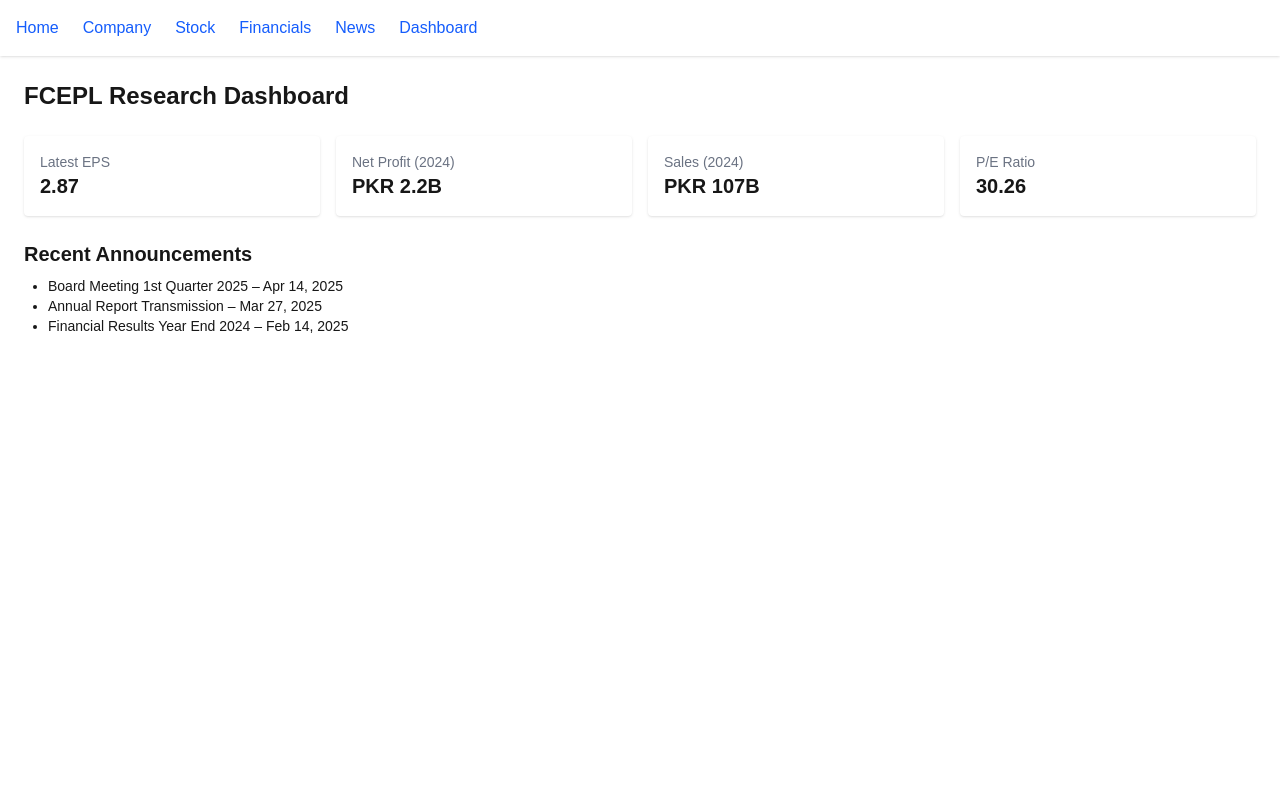
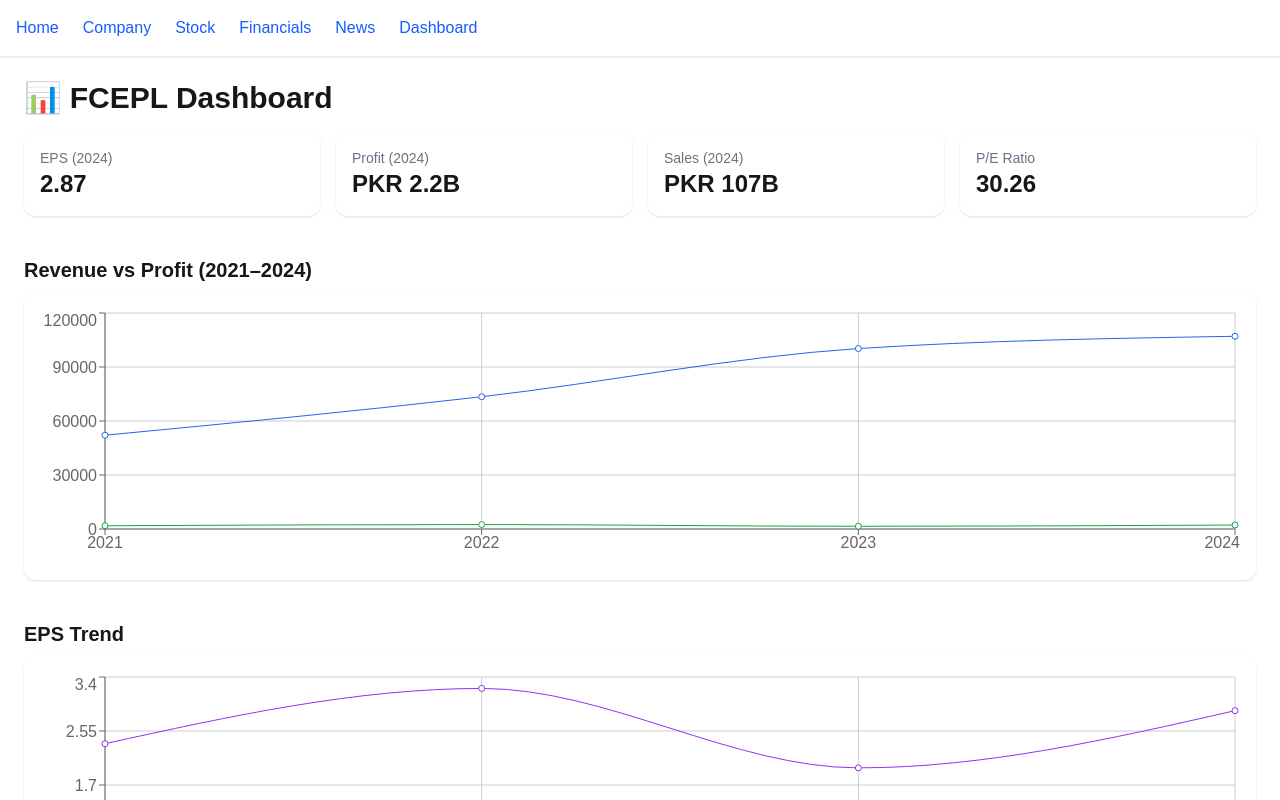
Before and after one commit to zulfiqaralimir/FCEPL-research, a Next.js app: page /dashboard in a window 1280 px wide. Shown: the top 800 px of the page. Built offline with nearby package versions, Linux system fonts and the light colour scheme.

Commit message:
Add dashboard with charts and key stats

```diff
--- a/app/dashboard/page.tsx
+++ b/app/dashboard/page.tsx
@@ -1,37 +1,68 @@
+'use client';
+
+import { LineChart, Line, CartesianGrid, XAxis, YAxis, Tooltip, ResponsiveContainer } from 'recharts';
+
+const data = [
+  { year: '2021', sales: 52094, profit: 1804, eps: 2.35 },
+  { year: '2022', sales: 73473, profit: 2465, eps: 3.22 },
+  { year: '2023', sales: 100235, profit: 1508, eps: 1.97 },
+  { year: '2024', sales: 107051, profit: 2203, eps: 2.87 },
+];
+
 export default function DashboardPage() {
   return (
-      <div className="space-y-6">
-        <h1 className="text-2xl font-bold">FCEPL Research Dashboard</h1>
+    <div className="space-y-10">
+      <h1 className="text-3xl font-bold mb-4">📊 FCEPL Dashboard</h1>
 
-        {/* Snapshot Section */}
-        <section className="grid grid-cols-1 md:grid-cols-2 lg:grid-cols-4 gap-4">
-          <div className="bg-white shadow rounded p-4">
-            <p className="text-gray-500 text-sm">Latest EPS</p>
-            <p className="text-xl font-bold">2.87</p>
-          </div>
-          <div className="bg-white shadow rounded p-4">
-            <p className="text-gray-500 text-sm">Net Profit (2024)</p>
-            <p className="text-xl font-bold">PKR 2.2B</p>
-          </div>
-          <div className="bg-white shadow rounded p-4">
-            <p className="text-gray-500 text-sm">Sales (2024)</p>
-            <p className="text-xl font-bold">PKR 107B</p>
-          </div>
-          <div className="bg-white shadow rounded p-4">
-            <p className="text-gray-500 text-sm">P/E Ratio</p>
-            <p className="text-xl font-bold">30.26</p>
+      {/* Key Stats Cards */}
+      <section className="grid grid-cols-1 sm:grid-cols-2 lg:grid-cols-4 gap-4">
+        <StatCard title="EPS (2024)" value="2.87" />
+        <StatCard title="Profit (2024)" value="PKR 2.2B" />
+        <StatCard title="Sales (2024)" value="PKR 107B" />
+        <StatCard title="P/E Ratio" value="30.26" />
+      </section>
+
+      {/* Charts Section */}
+      <section>
+        <h2 className="text-xl font-semibold mb-2">Revenue vs Profit (2021–2024)</h2>
+        <div className="h-72 bg-white p-4 rounded-xl shadow">
+          <ResponsiveContainer width="100%" height="100%">
+            <LineChart data={data}>
+              <CartesianGrid stroke="#ccc" />
+              <XAxis dataKey="year" />
+              <YAxis />
+              <Tooltip />
+              <Line type="monotone" dataKey="sales" stroke="#2563eb" name="Sales (M)" />
+              <Line type="monotone" dataKey="profit" stroke="#16a34a" name="Profit (M)" />
+            </LineChart>
+          </ResponsiveContainer>
         </div>
       </section>
 
-        {/* News Summary */}
       <section>
-          <h2 className="text-xl font-semibold mb-2">Recent Announcements</h2>
-          <ul className="list-disc ml-6 text-sm">
-            <li>Board Meeting 1st Quarter 2025 – Apr 14, 2025</li>
-            <li>Annual Report Transmission – Mar 27, 2025</li>
-            <li>Financial Results Year End 2024 – Feb 14, 2025</li>
-          </ul>
+        <h2 className="text-xl font-semibold mb-2">EPS Trend</h2>
+        <div className="h-72 bg-white p-4 rounded-xl shadow">
+          <ResponsiveContainer width="100%" height="100%">
+            <LineChart data={data}>
+              <CartesianGrid stroke="#ccc" />
+              <XAxis dataKey="year" />
+              <YAxis />
+              <Tooltip />
+              <Line type="monotone" dataKey="eps" stroke="#9333ea" name="EPS" />
+            </LineChart>
+          </ResponsiveContainer>
+        </div>
       </section>
     </div>
   );
 }
+
+// Small component for cards
+function StatCard({ title, value }: { title: string; value: string }) {
+  return (
+    <div className="bg-white shadow rounded-xl p-4">
+      <p className="text-gray-500 text-sm">{title}</p>
+      <p className="text-2xl font-bold">{value}</p>
+    </div>
+  );
+}
```
Also changed, not shown: package.json (+6 -5 lines), 1 other file (tests, documents, lock files or other folders). Lines whose indentation alone changed are shown as unchanged.
